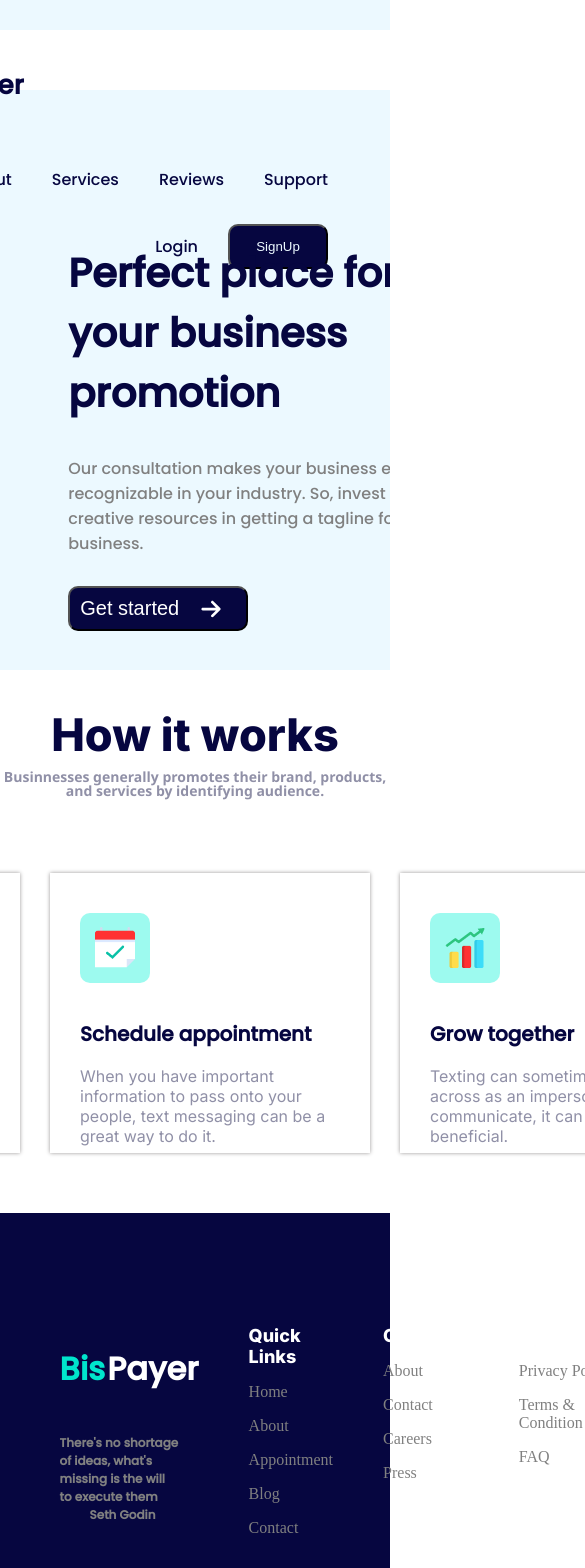
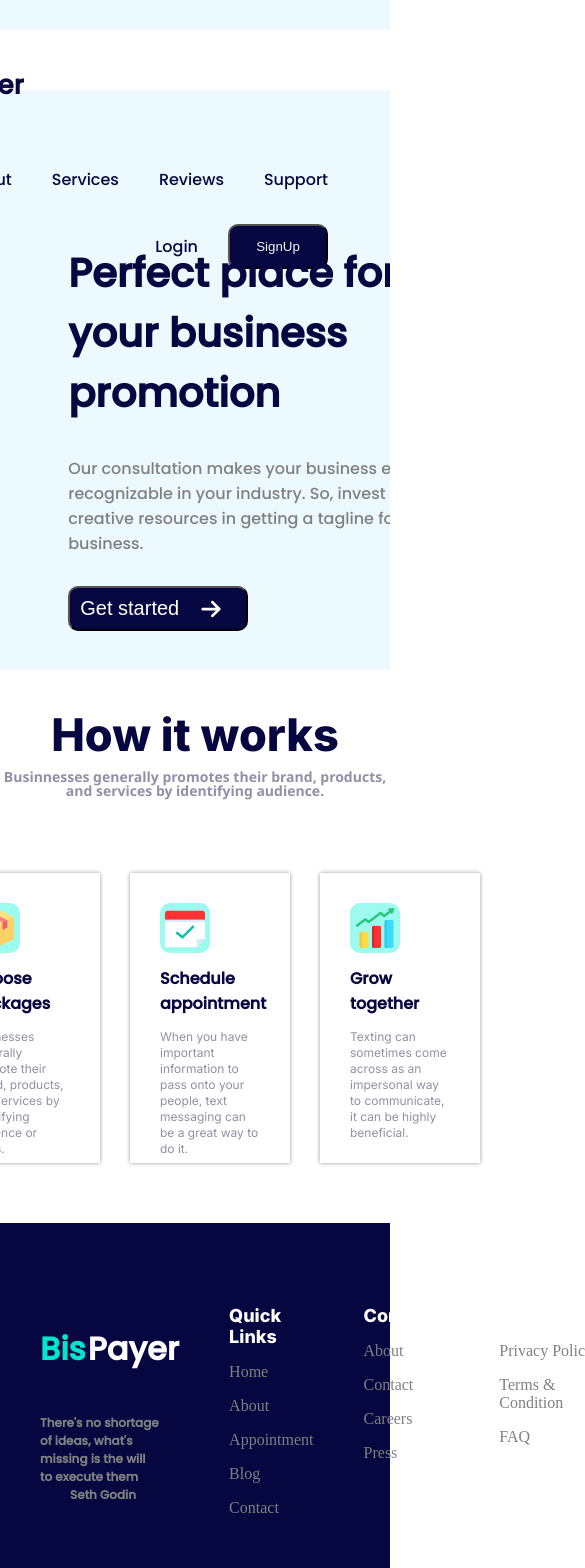
Before and after one commit to oreoluwa212/BisPayer, a React (Vite) app: page / in a window 390 px wide. Shown: the top 1568 px of the page, 585 px wide, since content can reach past the window. Built offline with nearby package versions, Linux system fonts and the light colour scheme.

Commit message:
Footer & How it works mobile added

```diff
--- a/src/components/Footer.jsx
+++ b/src/components/Footer.jsx
@@ -1,7 +1,5 @@
 import React from "react";
 import "../styles/Footer.scss";
-
-
 
 const Footer = () => {
   return (
--- a/src/components/HowItWorks.jsx
+++ b/src/components/HowItWorks.jsx
@@ -1,9 +1,6 @@
 import React from 'react'
 import { box, calender, grow, packages, schedule, statistics } from '../assets';
-import { FontAwesomeIcon } from "@fortawesome/react-fontawesome";
-import {
-  faCalendarCheck
-} from "@fortawesome/free-solid-svg-icons";
+
 
 const HowItWorks = () => {
   return (
--- a/src/styles/Footer.scss
+++ b/src/styles/Footer.scss
@@ -3,6 +3,11 @@
    .footer-contain {
          background: #060640;
          padding: 50px 5% 0px;
+
+         @media (max-width: 656px) {
+               width: 100vw;
+               padding: 20px 0;
+            }
 
          .footer-grid {
             display: grid;
--- a/src/styles/LandingPage.scss
+++ b/src/styles/LandingPage.scss
@@ -41,7 +41,7 @@
             text-decoration: none;
          }
 
-         .arrow{
+         .arrow {
             color: #fff;
             font-size: 22px;
             width: 50px;
@@ -100,6 +100,10 @@
       grid-template-columns: 1fr 1fr 1fr;
       margin-top: 50px;
 
+                  // @media (max-width: 1056px) {
+                  //       grid-template-columns: 1fr 1fr;
+                  //    }
+
       .choose-packages {
          background: #fff;
          box-shadow: 0px 0px 4px rgb(153, 150, 150);
@@ -107,6 +111,17 @@
          width: 260px;
          height: 200px;
          padding: 40px 30px;
+
+         @media (max-width: 1056px) {
+            width: 150px;
+            padding: 30px;
+            height: 230px;
+            transition: 850ms;
+         }
+
+                  @media (max-width: 732px) {
+                     width: 100px;
+                  }
 
          .package-bg {
             width: 70px;
@@ -117,19 +132,39 @@
             border-radius: 10px;
             background: #9dfaef;
 
+                        @media (max-width: 1056px) {
+                              height: 50px;
+                              width: 50px;
+                           }
+
             .calender {
                color: #fff;
                font-size: 24px;
+
+                           @media (max-width: 1056px) {
+                                 font-size: 20px;
+                              }
             }
          }
 
          .choose-packages-text {
             padding-top: 20px;
 
+            @media (max-width: 1056px) {
+               height: 50px;
+               padding: 0px;
+            }
+
             h1 {
                font-family: Poppins;
                font-size: 20px;
                color: #060640;
+
+               @media (max-width: 1056px) {
+                  height: 50px;
+                  font-size: 16px;
+               }
+
             }
 
             p {
@@ -137,6 +172,16 @@
                font-weight: 400;
                font-size: 16px;
                color: #9090A7;
+
+               @media (max-width: 1056px) {
+                  height: 50px;
+                  font-size: 14px;
+               }
+
+                              @media (max-width: 732px) {
+                                 font-size: 12px;
+                                 line-height: 1rem;
+                              }
             }
          }
       }
```
